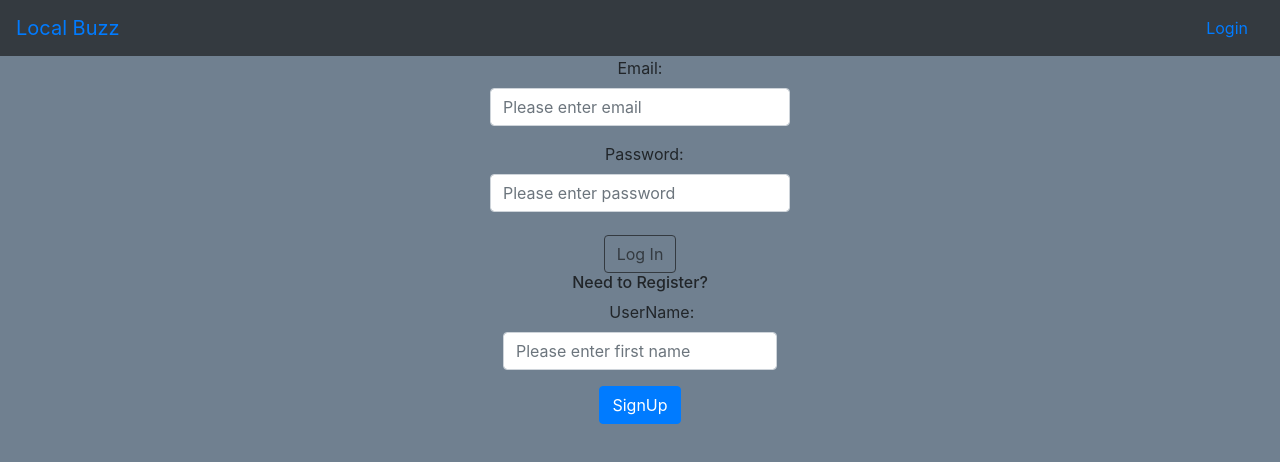
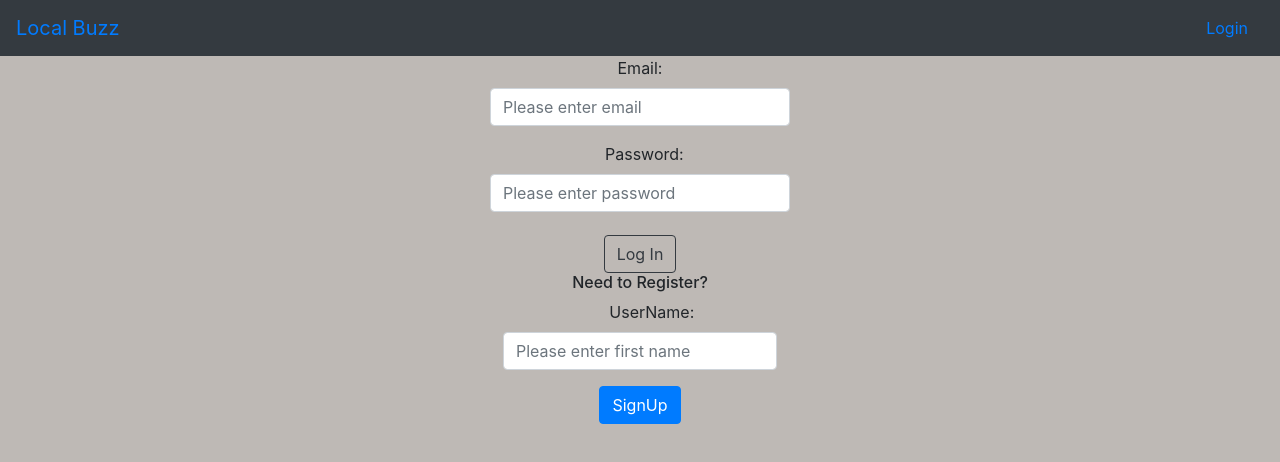
Before and after one commit to ZacCrumpton/backedn_capstone, a React (Create React App) app in the folder localbuzz_backendcapstoneui/backendcapstone/: page /login in a window 1280 px wide. Shown: the top 462 px of the page. Built offline with nearby package versions, Linux system fonts and the light colour scheme; no server answers.

Commit message:
pushing a couple files that i need and adding Userhome page to this commit and artistshame aka propz

```diff
--- a/localbuzz_backendcapstoneui/backendcapstone/src/Pages/UserHome/UserHome.scss
+++ b/localbuzz_backendcapstoneui/backendcapstone/src/Pages/UserHome/UserHome.scss
@@ -1,3 +1,3 @@
 body{
-    background-color: slategray;
+    display: block;
 }
```
Also changed, not shown: localbuzz_backendcapstoneui/backendcapstone/package.json (+5 -3 lines), localbuzz_backendcapstoneui/backendcapstone/src/helpers/propz/ArtistShape.js (added, +15 -0 lines), 2 other files (tests, documents, lock files or other folders).
